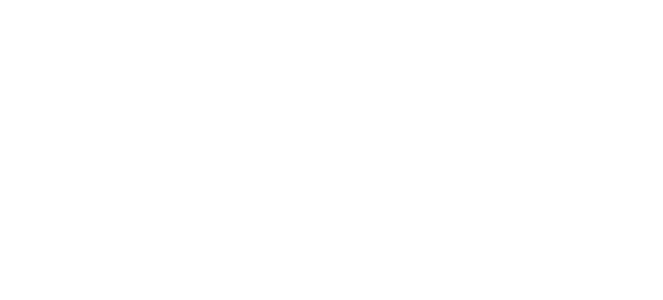
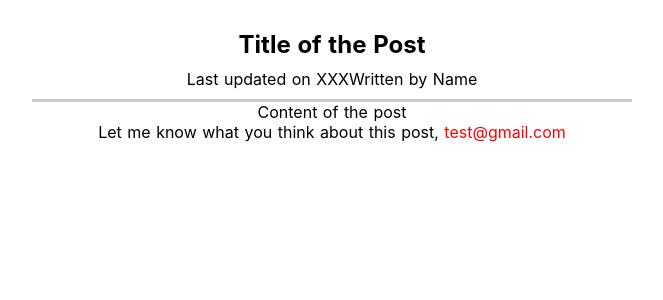
Before and after one commit to sailor95/nuxt-practice, a Nuxt app: page /posts/1 in a window 1280 px wide. Before the commit this address had no page. Shown: the top 300 px of the page, without its empty margins (308-971 px from the left). Built offline with nearby package versions, Linux system fonts and the light colour scheme.

Commit message:
Add about/posts routes

```diff
--- /dev/null
+++ b/pages/about/index.vue
@@ -0,0 +1,36 @@
+<template>
+  <div class="about-page">
+    <h1>This is my absolutely fantastic "About Me" Page!</h1>
+    <p>
+      Lorem ipsum, dolor sit amet consectetur adipisicing elit. Totam officiis
+      ab voluptatibus assumenda error quas deleniti eius? Suscipit, numquam?
+      Quis aliquid non animi numquam amet voluptas dolorum sunt aspernatur
+      commodi?
+    </p>
+    <p>
+      Lorem ipsum, dolor sit amet consectetur adipisicing elit. Totam officiis
+      ab voluptatibus assumenda error quas deleniti eius? Suscipit, numquam?
+      Quis aliquid non animi numquam amet voluptas dolorum sunt aspernatur
+      commodi?
+    </p>
+    <p>
+      Lorem ipsum, dolor sit amet consectetur adipisicing elit. Totam officiis
+      ab voluptatibus assumenda error quas deleniti eius? Suscipit, numquam?
+      Quis aliquid non animi numquam amet voluptas dolorum sunt aspernatur
+      commodi?
+    </p>
+    <p>
+      Lorem ipsum, dolor sit amet consectetur adipisicing elit. Totam officiis
+      ab voluptatibus assumenda error quas deleniti eius? Suscipit, numquam?
+      Quis aliquid non animi numquam amet voluptas dolorum sunt aspernatur
+      commodi?
+    </p>
+  </div>
+</template>
+
+<style scoped>
+.about-page {
+  text-align: center;
+  padding: 30px;
+}
+</style>
--- /dev/null
+++ b/pages/posts/_id/index.vue
@@ -0,0 +1,72 @@
+<template>
+  <div class="single-post-page">
+    <section class="post">
+      <h1>Title of the Post</h1>
+      <div class="post-details">
+        <div>Last updated on XXX</div>
+        <div>Written by Name</div>
+      </div>
+      <p>Content of the post</p>
+    </section>
+    <section class="post-feedback">
+      <p>
+        Let me know what you think about this post,
+        <a href="mailto:test@gmail.com">test@gmail.com</a>
+      </p>
+    </section>
+  </div>
+</template>
+
+<style scoped>
+.single-post-page {
+  padding: 30px;
+  text-align: center;
+  box-sizing: border-box;
+}
+
+.post {
+  width: 100%;
+}
+
+@media (min-width: 768px) {
+  .post {
+    width: 600px;
+    margin: auto;
+  }
+}
+
+.post-title {
+  margin: 0;
+}
+
+.post-details {
+  padding: 10px;
+  box-sizing: border-box;
+  border-bottom: 3px solid #ccc;
+  display: flex;
+  justify-content: center;
+  align-items: center;
+  flex-direction: column;
+}
+
+@media (min-width: 768px) {
+  .post-details {
+    flex-direction: row;
+  }
+}
+
+.post-detail {
+  color: rgb(88, 88, 88);
+  margin: 0 10px;
+}
+
+.post-feedback a {
+  color: red;
+  text-decoration: none;
+}
+
+.post-feedback a:hover,
+.post-feedback a:active {
+  color: salmon;
+}
+</style>
--- /dev/null
+++ b/pages/posts/index.vue
@@ -0,0 +1,11 @@
+<template>
+  <div class="posts-page"></div>
+</template>
+
+<style scoped>
+.post-page {
+  display: flex;
+  justify-content: center;
+  align-items: center;
+}
+</style>
```
